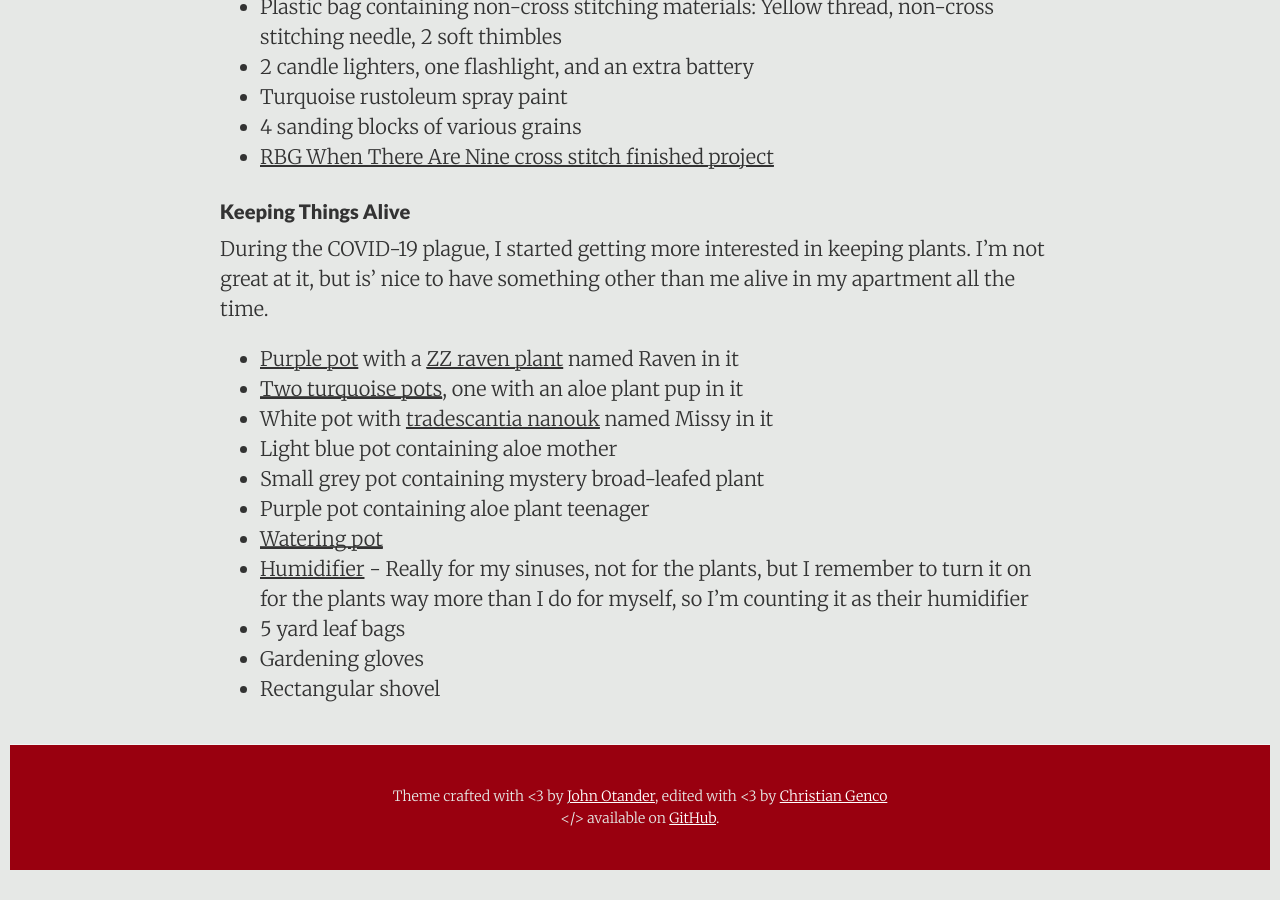
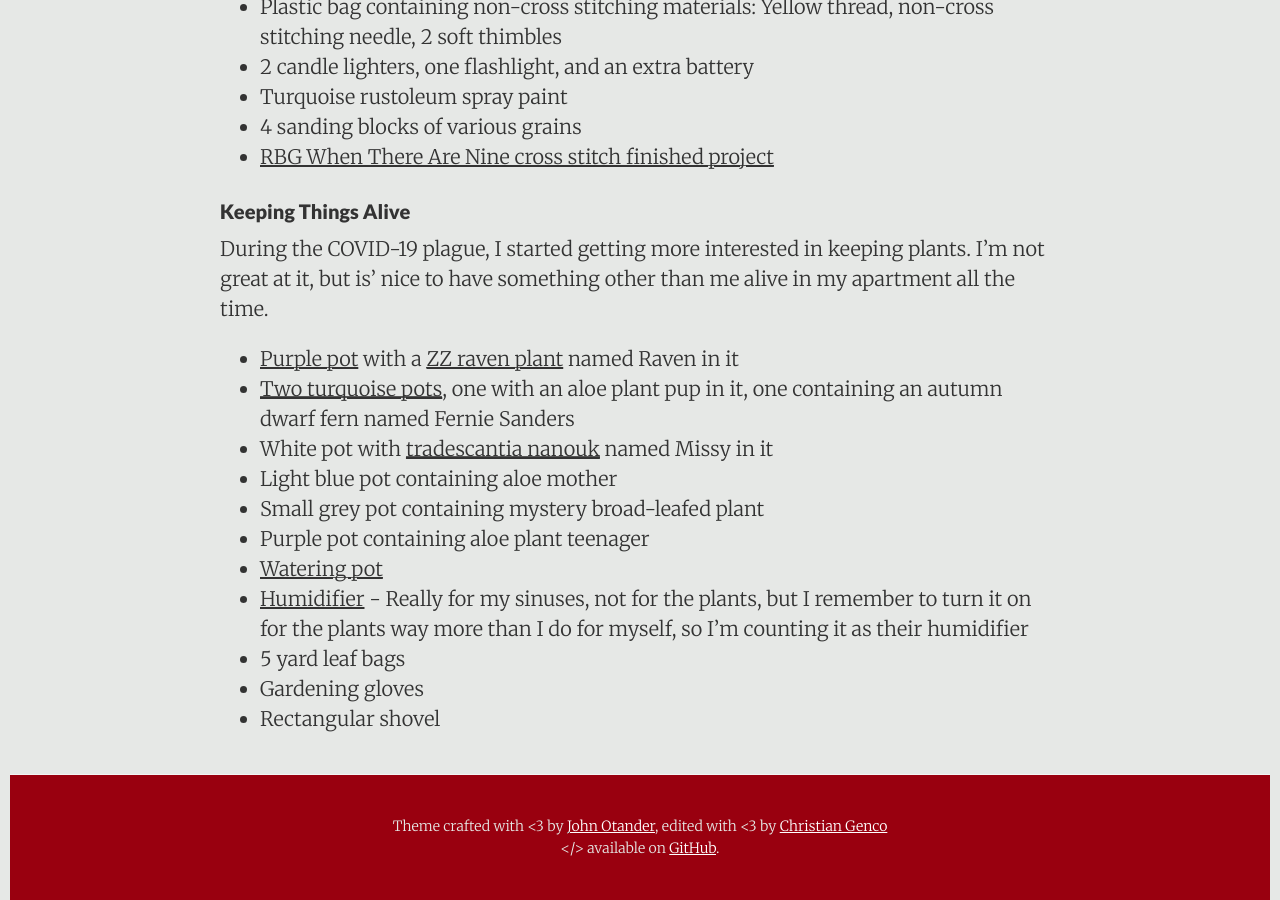
Before and after one commit to DestinyRoseMurphy/DestinyRoseMurphy.github.io, a Jekyll site: the page built from _posts/2017-10-19-Things-I-Kept.md, in a window 1280 px wide and 900 px high, scrolled down 18195 px. Built offline with Jekyll 4.4.1, drawn with Linux system fonts in a browser that asks for light colours; before the commit the page ends 19065 px from its top, so only the background shows below that; some of the changed text lies outside the part shown.

Commit message:
Added new toothbrush and Fernie

```diff
--- a/_posts/2017-10-19-Things-I-Kept.md
+++ b/_posts/2017-10-19-Things-I-Kept.md
@@ -502,7 +502,7 @@ I picked cross-stitching back up during the COVID-19 plague and found it to be a
 During the COVID-19 plague, I started getting more interested in keeping plants. I'm not great at it, but is' nice to have something other than me alive in my apartment all the time.
 
 * [Purple pot](https://www.amazon.com/gp/product/B07QNVNVFB/ref=ppx_yo_dt_b_search_asin_title?ie=UTF8&psc=1) with a [ZZ raven plant](https://barkandvineshop.com/products/zz-raven-plant?_pos=2&_sid=f39020f13&_ss=r) named Raven in it
-* [Two turquoise pots](https://www.amazon.com/gp/product/B07HCSPQ9L/ref=ppx_yo_dt_b_search_asin_title?ie=UTF8&psc=1), one with an aloe plant pup in it
+* [Two turquoise pots](https://www.amazon.com/gp/product/B07HCSPQ9L/ref=ppx_yo_dt_b_search_asin_title?ie=UTF8&psc=1), one with an aloe plant pup in it, one containing an autumn dwarf fern named Fernie Sanders
 * White pot with [tradescantia nanouk](https://barkandvineshop.com/products/tradescantia-nanouk?_pos=1&_psq=tradescantia&_ss=e&_v=1.0) named Missy in it
 * Light blue pot containing aloe mother
 * Small grey pot containing mystery broad-leafed plant
```
Also changed, not shown: other parts of _posts/2017-10-19-Things-I-Kept.md (+1 -1 lines).
